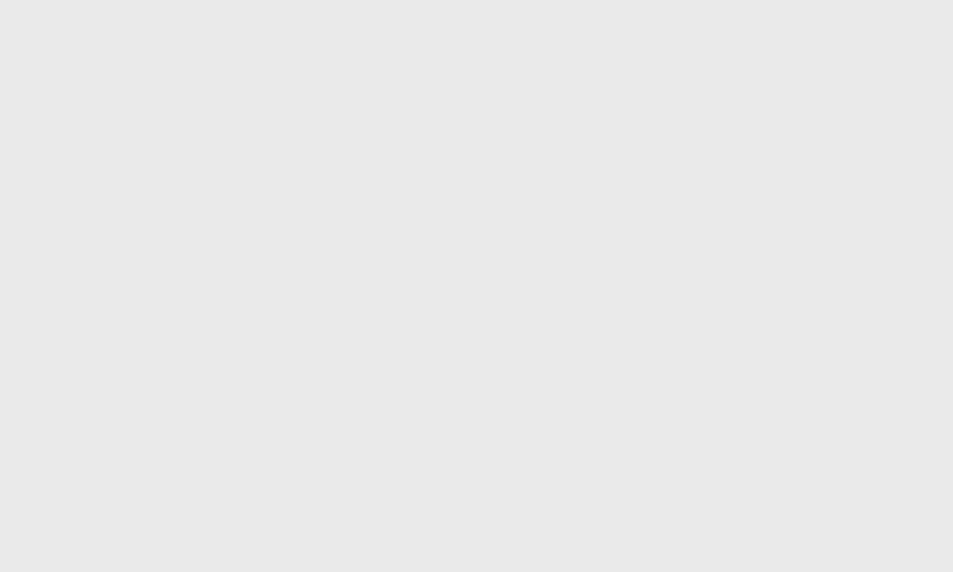
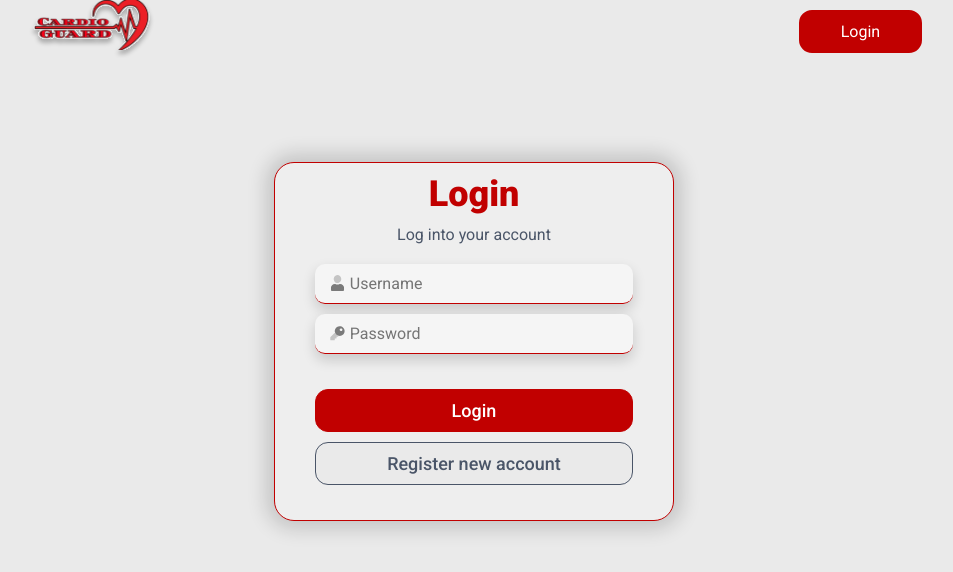
Before and after one commit to CornelOlaru/CardioGuardWeb, a React (Vite) app: page / in a window 1280 px wide. Before the commit this address had no page. Shown: the top 572 px of the page, without its empty margins (166-1119 px from the left). Built offline with nearby package versions, Linux system fonts and the light colour scheme.

Commit message:
solved an error with routes, added logo svg

```diff
--- a/src/App.jsx
+++ b/src/App.jsx
@@ -14,7 +14,7 @@ function App() {
       <Routes>
 
         <Route path='/registration' element={<Registration/>}/>
-        <Route path='/login' element={<Login />}/>
+        <Route path='/' element={<Login />}/>
 
 
       </Routes>
--- a/src/components/Navbar.jsx
+++ b/src/components/Navbar.jsx
@@ -15,7 +15,7 @@ export default function Navbar() {
         </Link>
        {click ? <Link to="/registration" className="nav-btn" onClick={loginHandle}>
             Login
-        </Link> : <Link to="/login" className="nav-btn" onClick={loginHandle}>
+        </Link> : <Link to="/" className="nav-btn" onClick={loginHandle}>
               Register
         </Link>}
     </nav>
--- a/src/routes/Login.jsx
+++ b/src/routes/Login.jsx
@@ -22,7 +22,7 @@ export default function Login() {
           </div>
           <div className="login-btn-container">
 
-          <Link to="/login" className="login-btn">Login</Link>
+          <Link to="/" className="login-btn">Login</Link>
           <Link to="/registration" className="register-btn">Register new account</Link>
           </div>
         </form>
--- a/src/routes/Registration.jsx
+++ b/src/routes/Registration.jsx
@@ -28,7 +28,7 @@ export default function Registration() {
           <div className="registration-btn-container">
 
           <Link to="/registration" className="red-btn">Register</Link>
-          <Link to="/login" className="gray-btn">Log into an existing account</Link>
+          <Link to="/" className="gray-btn">Log into an existing account</Link>
           </div>
         </form>
       </div>
```
Also changed, not shown: src/assets/cardio-guard-logo.svg (added).
